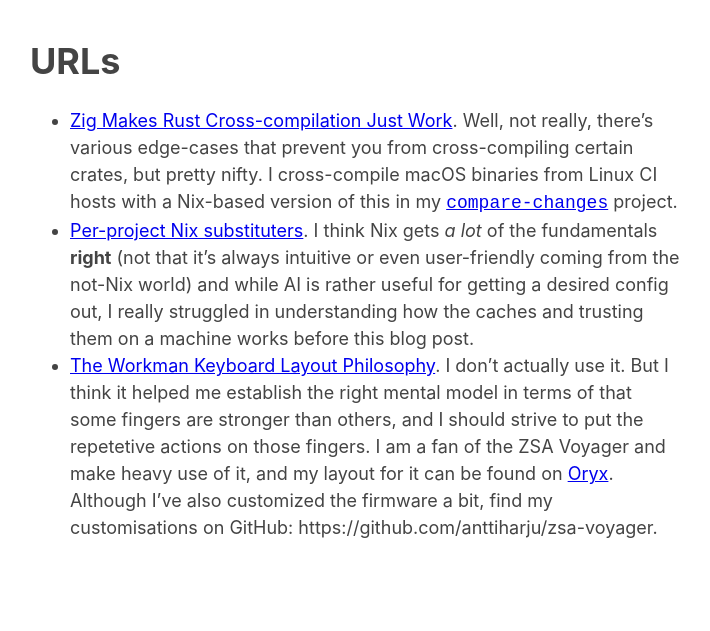
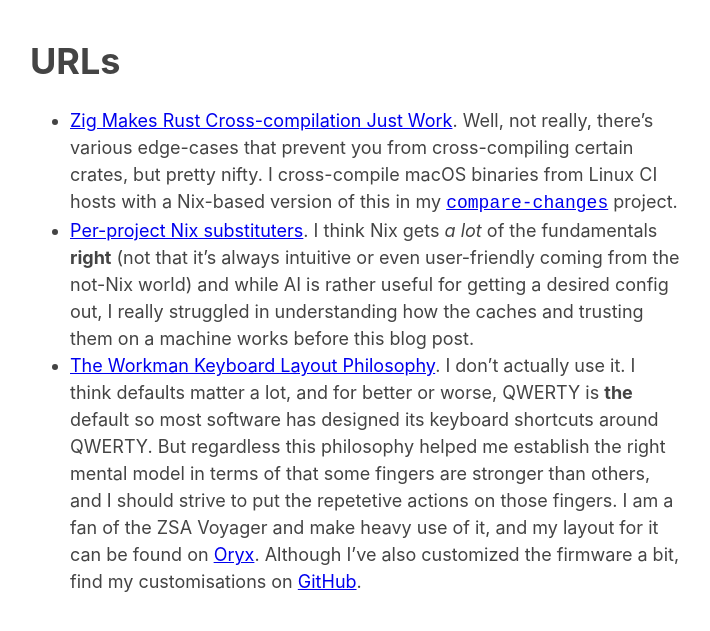
Before and after one commit to anttiharju/anttiharju.github.io, a Jekyll site: the page built from urls.md, in a window 1280 px wide. Shown: the top 631 px of the page, without its empty margins (285-995 px from the left). Built offline with Jekyll 4.4.1, drawn with Linux system fonts in a browser that asks for light colours; our own code applies the rules of GitHub Pages for plain Markdown files; the repository's description, which GitHub fills in, is left out.

Commit message:
One more URL fix

```diff
--- a/urls.md
+++ b/urls.md
@@ -2,4 +2,4 @@
 
 - [Zig Makes Rust Cross-compilation Just Work](https://actually.fyi/posts/zig-makes-rust-cross-compilation-just-work/). Well, not really, there's various edge-cases that prevent you from cross-compiling certain crates, but pretty nifty. I cross-compile macOS binaries from Linux CI hosts with a Nix-based version of this in my [`compare-changes`](https://github.com/anttiharju/compare-changes) project.
 - [Per-project Nix substituters](https://blog.ielliott.io/per-project-nix-substituters). I think Nix gets _a lot_ of the fundamentals **right** (not that it's always intuitive or even user-friendly coming from the not-Nix world) and while AI is rather useful for getting a desired config out, I really struggled in understanding how the caches and trusting them on a machine works before this blog post.
-- [The Workman Keyboard Layout Philosophy](https://workmanlayout.org). I don't actually use it. But I think it helped me establish the right mental model in terms of that some fingers are stronger than others, and I should strive to put the repetetive actions on those fingers. I am a fan of the ZSA Voyager and make heavy use of it, and my layout for it can be found on [Oryx](https://configure.zsa.io/voyager/layouts/jvM3o/latest/0). Although I've also customized the firmware a bit, find my customisations on GitHub: https://github.com/anttiharju/zsa-voyager.
+- [The Workman Keyboard Layout Philosophy](https://workmanlayout.org). I don't actually use it. I think defaults matter a lot, and for better or worse, QWERTY is **the** default so most software has designed its keyboard shortcuts around QWERTY. But regardless this philosophy helped me establish the right mental model in terms of that some fingers are stronger than others, and I should strive to put the repetetive actions on those fingers. I am a fan of the ZSA Voyager and make heavy use of it, and my layout for it can be found on [Oryx](https://configure.zsa.io/voyager/layouts/jvM3o/latest/0). Although I've also customized the firmware a bit, find my customisations on [GitHub](https://github.com/anttiharju/zsa-voyager).
```
